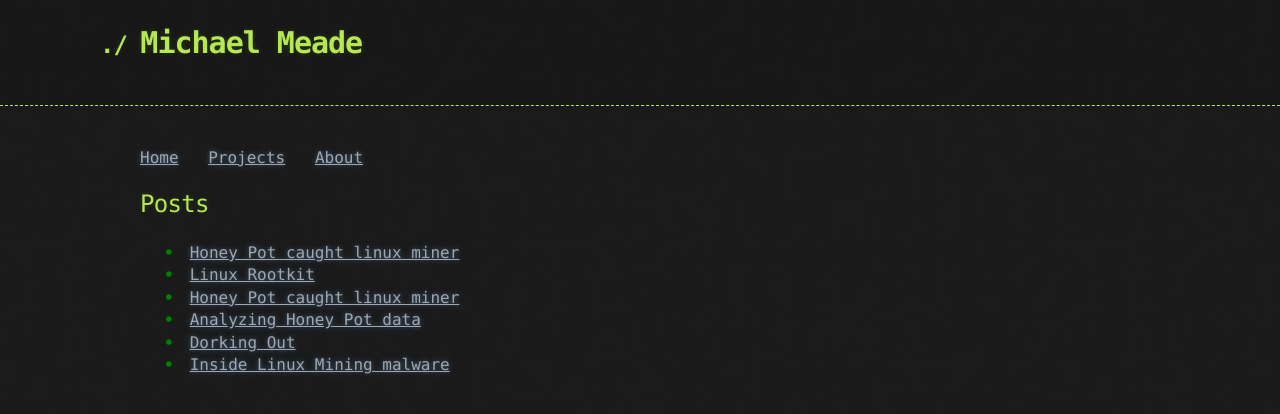
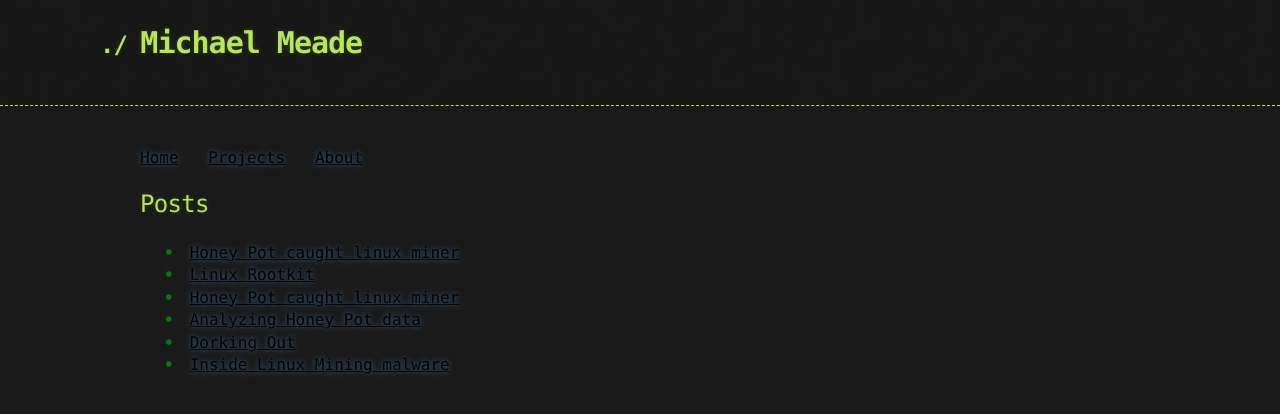
Before and after one commit to Michael-Meade/MinerFind, a Jekyll site: the page built from index.md, in a window 1280 px wide. Shown: the top 414 px of the page. Built offline with Jekyll 4.4.1, drawn with Linux system fonts in a browser that asks for light colours; our own code applies the rules of GitHub Pages for plain Markdown files; the repository's description, which GitHub fills in, is left out.

Commit message:
Update jekyll-theme-hacker.scss

```diff
--- a/_sass/jekyll-theme-hacker.scss
+++ b/_sass/jekyll-theme-hacker.scss
@@ -238,7 +238,7 @@ hr {
 */
 
 a {
-  color: #a4a6a9;
+  color: #000000;
   text-shadow: 0 0 5px rgba(104, 182, 255, 0.5);
 }
 
```
